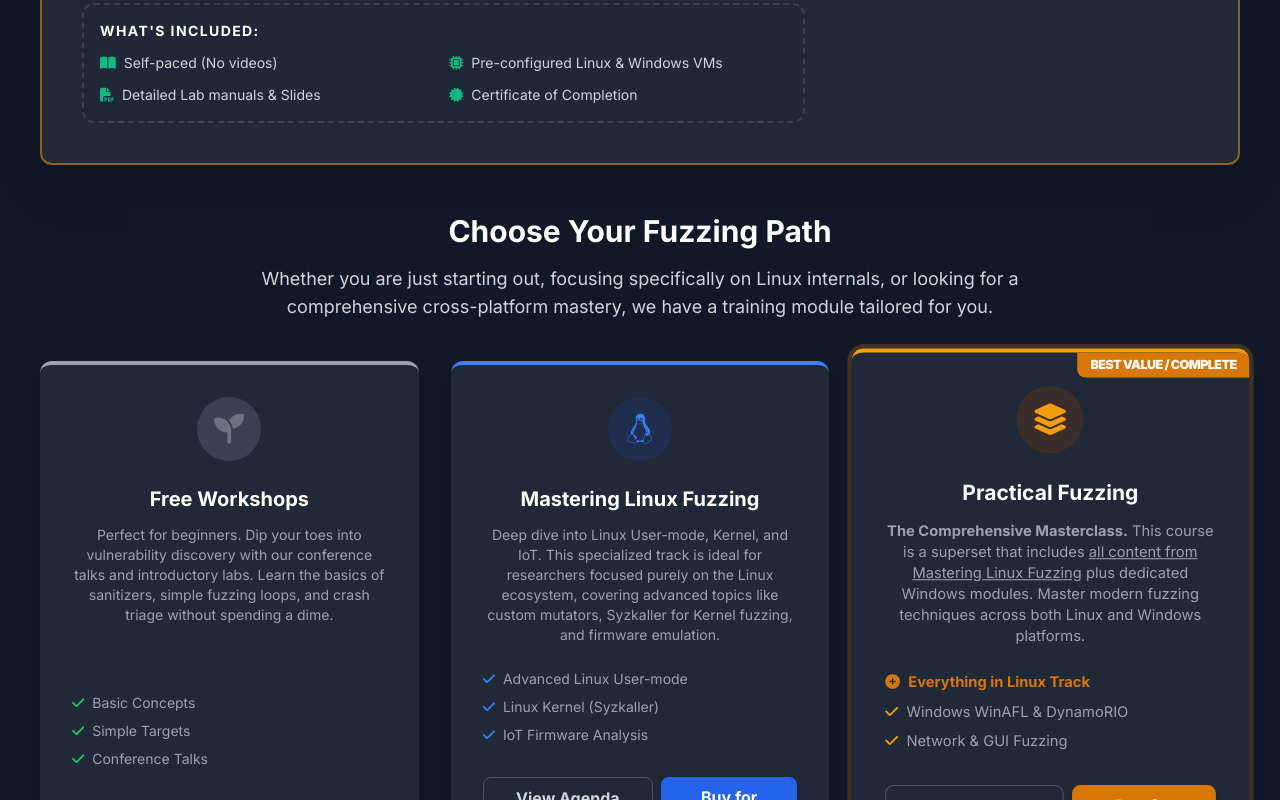
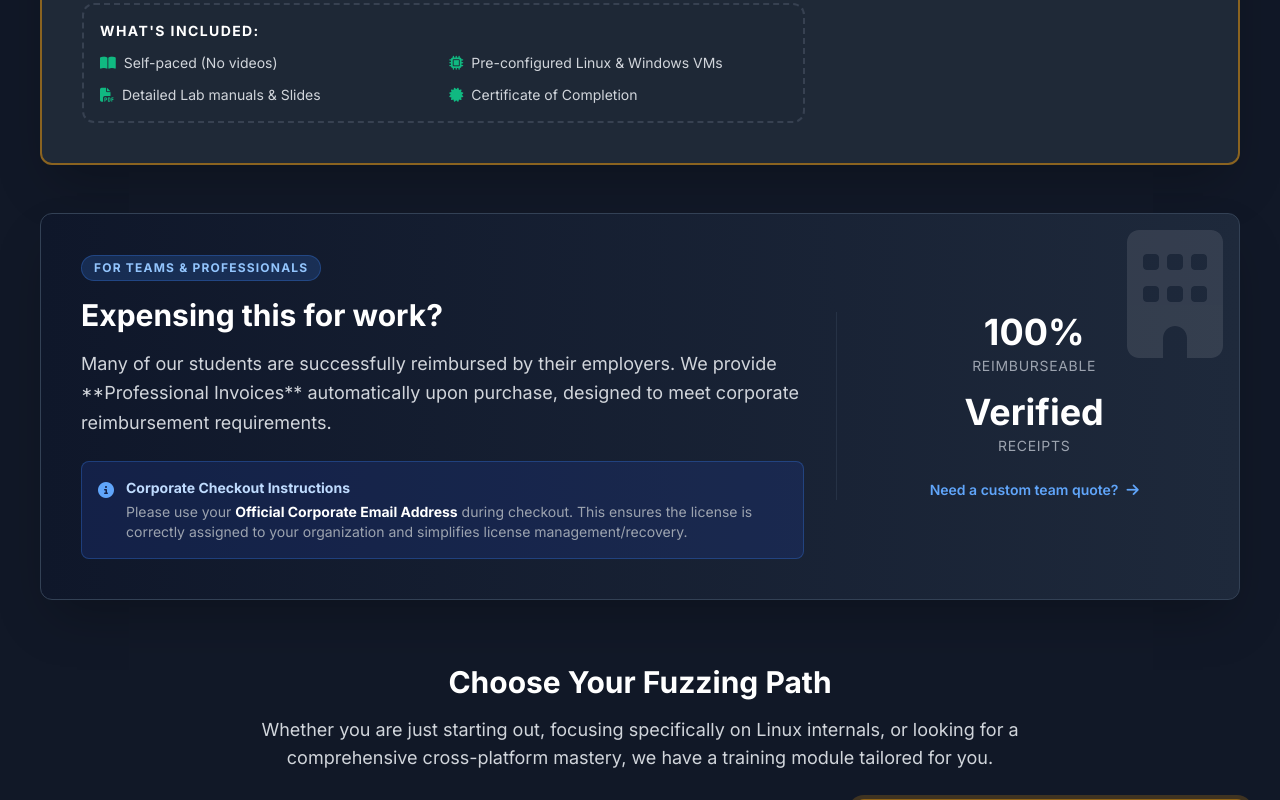
Before and after one commit to hardik05/hardik05.github.io, a plain HTML site: page trainings.html in a window 1280 px wide. Shown: the part 966-1766 px from the top of the page. Drawn offline with nearby package versions, Linux system fonts and the light colour scheme.

Commit message:
Add Corporate & Teams reimbursement section to trainings page

```diff
--- a/trainings.html
+++ b/trainings.html
@@ -181,6 +181,51 @@
                             <!-- Decorative background icon -->
                             <i class="fas fa-bug absolute -bottom-4 -right-4 text-gray-800 text-6xl opacity-20 transform -rotate-12"></i>
                         </div>
+                    </div>
+                </div>
+            </div>
+        </section>
+
+        <!-- Corporate / Teams Banner -->
+        <section class="mb-16 bg-gradient-to-r from-slate-900 to-slate-800 rounded-xl shadow-2xl overflow-hidden border border-slate-700 relative">
+            <div class="absolute top-0 right-0 p-4 opacity-10">
+                <i class="fas fa-building text-9xl text-white"></i>
+            </div>
+            <div class="p-8 md:p-10 relative z-10">
+                <div class="flex flex-col md:flex-row items-center justify-between gap-8">
+                    <div class="md:w-2/3">
+                        <div class="inline-block px-3 py-1 bg-blue-500/20 text-blue-300 rounded-full text-xs font-bold uppercase tracking-widest mb-4 border border-blue-500/30">
+                            For Teams & Professionals
+                        </div>
+                        <h2 class="text-3xl font-bold text-white mb-4">
+                            Expensing this for work?
+                        </h2>
+                        <p class="text-gray-300 text-lg mb-6 leading-relaxed">
+                            Many of our students are successfully reimbursed by their employers. We provide **Professional Invoices** automatically upon purchase, designed to meet corporate reimbursement requirements.
+                        </p>
+
+                        <div class="bg-blue-900/30 border border-blue-500/30 rounded-lg p-4 flex items-start gap-3">
+                            <i class="fas fa-info-circle text-blue-400 mt-1 flex-shrink-0"></i>
+                            <div>
+                                <h4 class="text-blue-200 font-bold text-sm mb-1">Corporate Checkout Instructions</h4>
+                                <p class="text-gray-400 text-sm">
+                                    Please use your <strong class="text-white">Official Corporate Email Address</strong> during checkout. This ensures the license is correctly assigned to your organization and simplifies license management/recovery.
+                                </p>
+                            </div>
+                        </div>
+                    </div>
+                    <div class="md:w-1/3 flex flex-col items-center justify-center gap-4 border-l border-slate-700/50 pl-0 md:pl-8">
+                        <div class="text-center">
+                            <div class="text-4xl font-bold text-white mb-1">100%</div>
+                            <div class="text-sm text-gray-400 uppercase tracking-wider">Reimburseable</div>
+                        </div>
+                        <div class="text-center">
+                            <div class="text-4xl font-bold text-white mb-1">Verified</div>
+                            <div class="text-sm text-gray-400 uppercase tracking-wider">Receipts</div>
+                        </div>
+                        <a href="contact.html" class="mt-2 text-blue-400 hover:text-blue-300 text-sm font-semibold flex items-center transition">
+                            Need a custom team quote? <i class="fas fa-arrow-right ml-2"></i>
+                        </a>
                     </div>
                 </div>
             </div>
```
